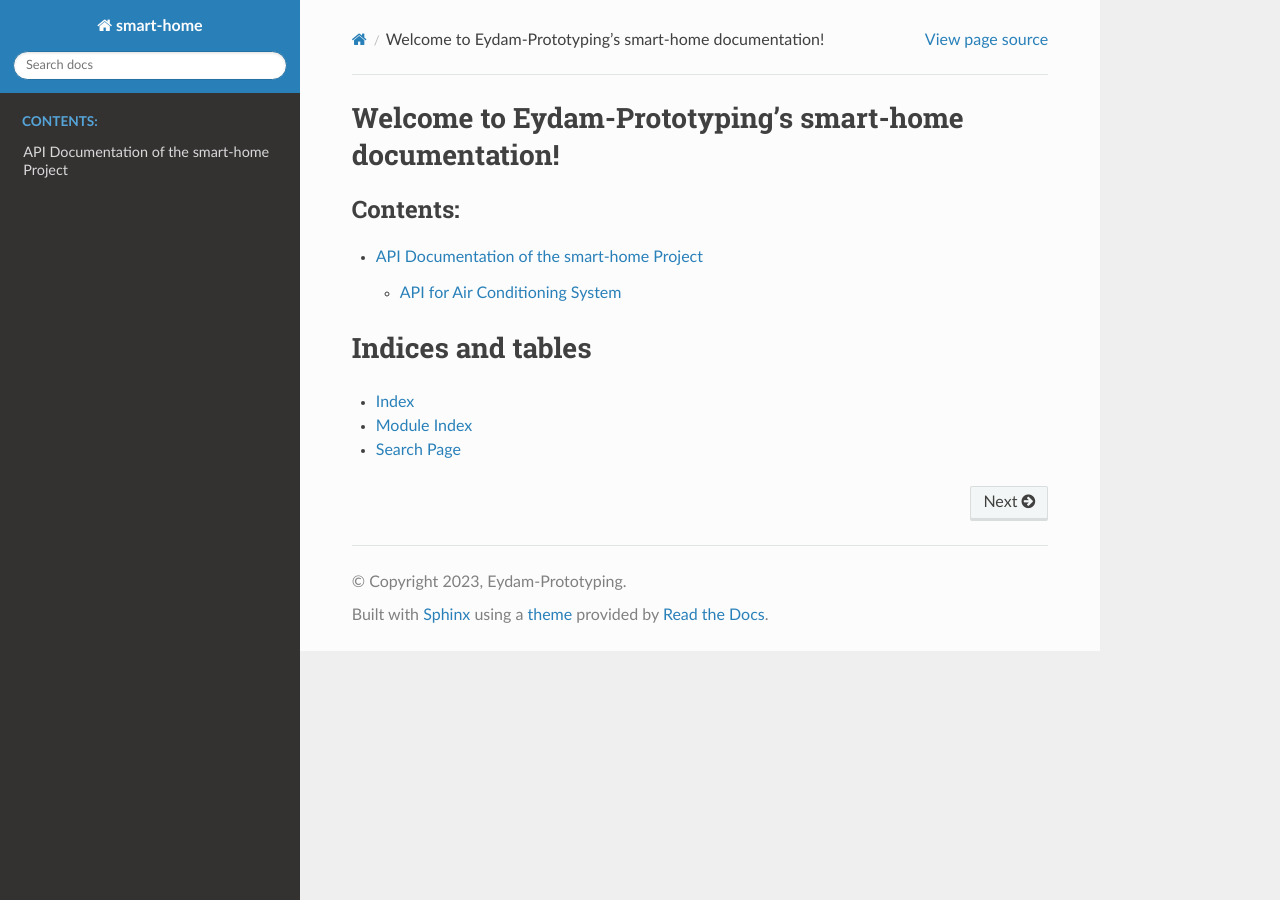
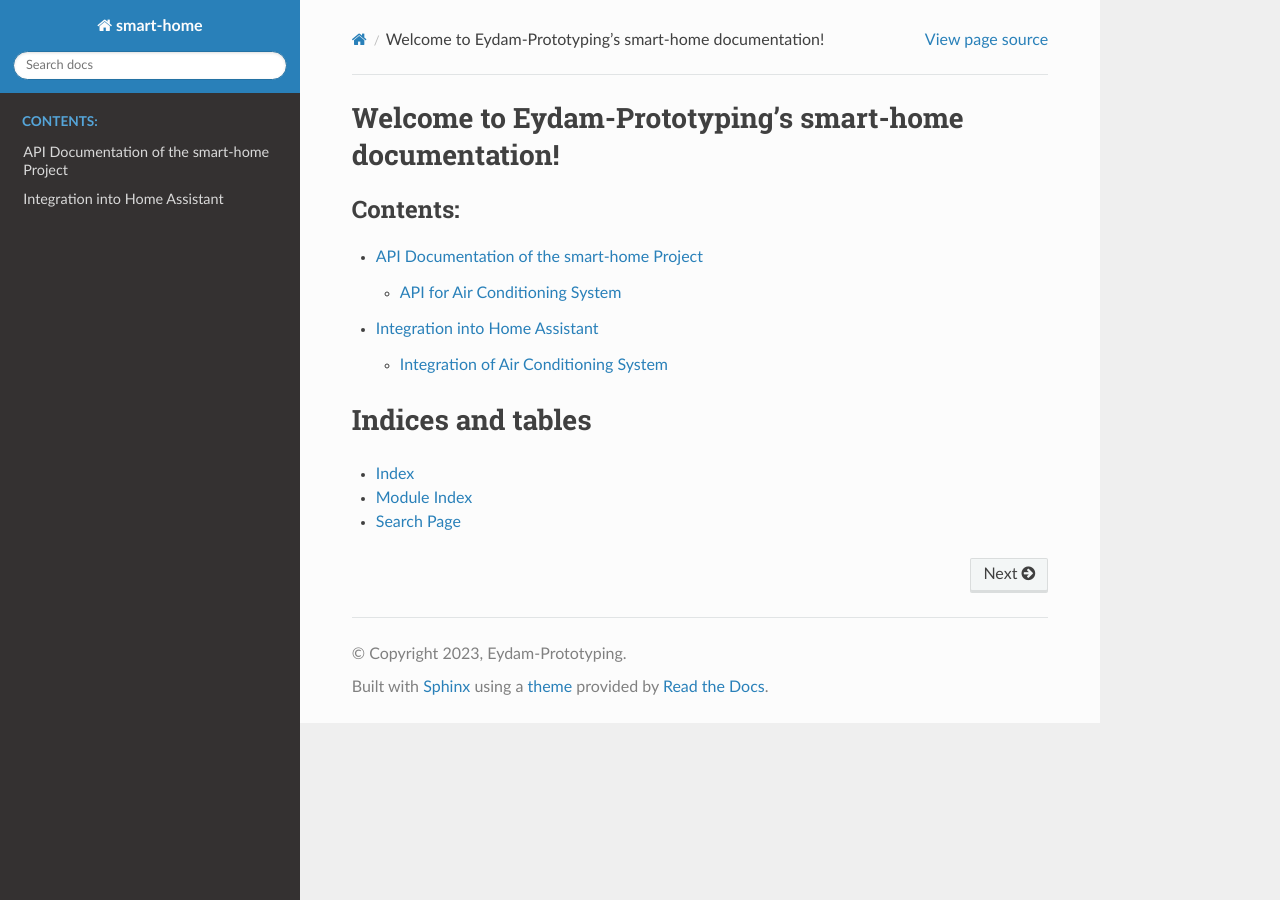
Before and after one commit to eydam-prototyping/smart-home, a Sphinx documentation site: the page built from docs/index.rst, in a window 1280 px wide. Built offline with Sphinx 7.4.7 and the Read the Docs theme 2.0.0, drawn with Linux system fonts in a browser that asks for light colours.

Commit message:
Docu für Home Assistant hinzugefügt

```diff
--- a/docs/api.rst
+++ b/docs/api.rst
@@ -8,6 +8,10 @@ There is a test server, build in flask, that provides a test interface. You can
 If you want to run it in debug mode, just add the debug flag::
 
     flask --app ./test/apitest/ run --debug
+
+If you want to make it accessible from another PC from the local network, use::
+
+    flask --app ./test/apitest/ run --debug --host <IP_OF_TEST_SERVER>
 
 When the server is running, you can access a random state for the Air Conditioning System via::
 
--- /dev/null
+++ b/docs/home_assistant.rst
@@ -0,0 +1,29 @@
+Integration into Home Assistant
+*******************************
+
+If you want to integrate the devices into Home Assistant, you have to edit the `configuration.yaml`-File.
+
+`Documentation of RESTful Sensor <https://www.home-assistant.io/integrations/sensor.rest>`_
+
+
+Integration of Air Conditioning System
+===============================
+
+Example Code::
+
+    sensor:
+    - platform: rest
+        name: ac1
+        resource: http://192.168.10.21:5000/apitest/ac/state
+        json_attributes:
+        - powerState
+        - temperatureSet
+        - temperatureMeas
+        - mode
+        - errorState
+    - platform: template
+        sensors:
+        ac_temperature:
+            value_template: "{{ state_attr('sensor.ac1', 'temperatureMeas')}}"
+            device_class: temperature
+            unit_of_measurement: "°C"
--- a/docs/index.rst
+++ b/docs/index.rst
@@ -11,6 +11,7 @@ Welcome to Eydam-Prototyping's smart-home documentation!
    :caption: Contents:
 
    api
+   home_assistant
 
 Indices and tables
 ==================
```
